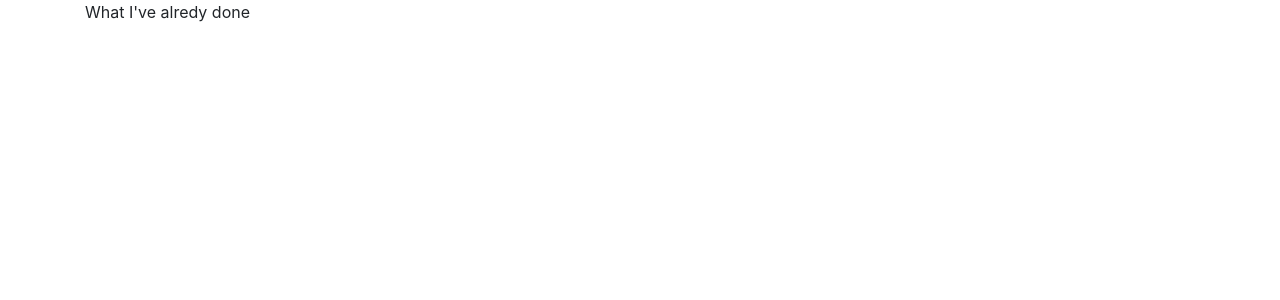
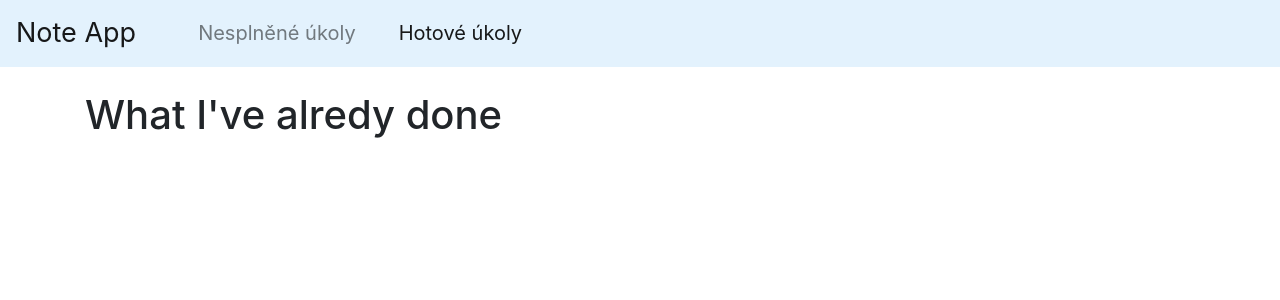
Before and after one commit to Aikusoid/todo-list-hw, a React (Create React App) app: page /done in a window 1280 px wide. Shown: the top 300 px of the page. Built offline with nearby package versions, Linux system fonts and the light colour scheme.

Commit message:
navbar added

```diff
--- a/src/App.js
+++ b/src/App.js
@@ -1,11 +1,13 @@
 import React from "react";
 import { BrowserRouter, Switch, Route } from "react-router-dom";
+import { Navbar } from "./components/Navbar";
 import Done from "./pages/Done";
 import Home from "./pages/Home";
 
 function App() {
   return (
     <BrowserRouter>
+      <Navbar />
       <div className="container">
         <Switch>
           <Route path={"/"} exact component={Home} />
@@ -16,4 +18,8 @@ function App() {
   );
 }
 
+// Importovala jsem komponenty BrouserRouter, Switch a Route y knihovny react-route-dom,
+// abych mohla vztrořit dvě stránky. Na zobrazení pouze jednoho routu jsem použila Switch component.
+// Parametr exact nastavuje Home page jako primární
+
 export default App;
--- /dev/null
+++ b/src/components/Navbar.js
@@ -0,0 +1,28 @@
+import React from "react";
+import { NavLink } from "react-router-dom";
+
+export const Navbar = () => (
+  <nav
+    className="navbar navbar-expand-lg navbar-light "
+    style={{ backgroundColor: "#e3f2fd", marginBottom: "1.5rem" }}
+  >
+    <a className="navbar-brand" href="/">
+      Note App
+    </a>
+
+    <ul className="navbar-nav">
+      <li className="nav-item">
+        <NavLink className="nav-link" to="/" exact>
+          Nesplněné úkoly
+        </NavLink>
+      </li>
+      <li className="nav-item">
+        <NavLink className="nav-link" to="/done">
+          Hotové úkoly
+        </NavLink>
+      </li>
+    </ul>
+  </nav>
+);
+
+//Zde jsem použila classes Bootstrap. Odkazy na stránky:  <a> jsem nahradila komponentem NavLink.
--- a/src/index.scss
+++ b/src/index.scss
@@ -12,3 +12,19 @@ code {
   font-family: source-code-pro, Menlo, Monaco, Consolas, "Courier New",
     monospace;
 }
+
+.navbar,
+.navbar-nav {
+  flex-direction: row;
+  justify-content: left;
+}
+
+.navbar-brand {
+  font-size: 27px;
+  margin-right: 27px;
+}
+
+.nav-link {
+  margin-left: 27px;
+  font-size: 20px;
+}
--- a/src/pages/Done.js
+++ b/src/pages/Done.js
@@ -1,5 +1,5 @@
 import React from "react";
 
 export default function Done() {
-  return <p>What I've alredy done</p>;
+  return <h1>What I've alredy done</h1>;
 }
```
